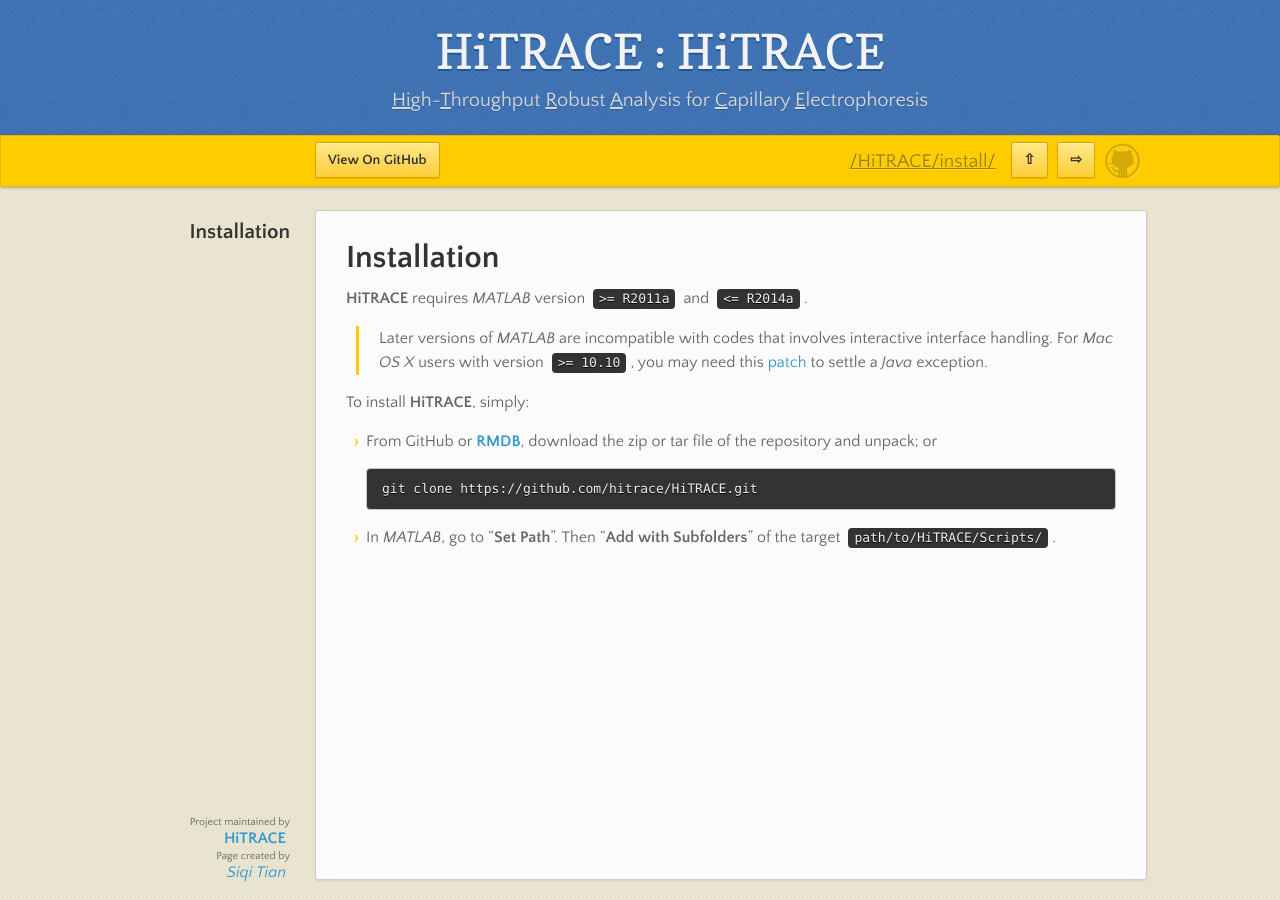
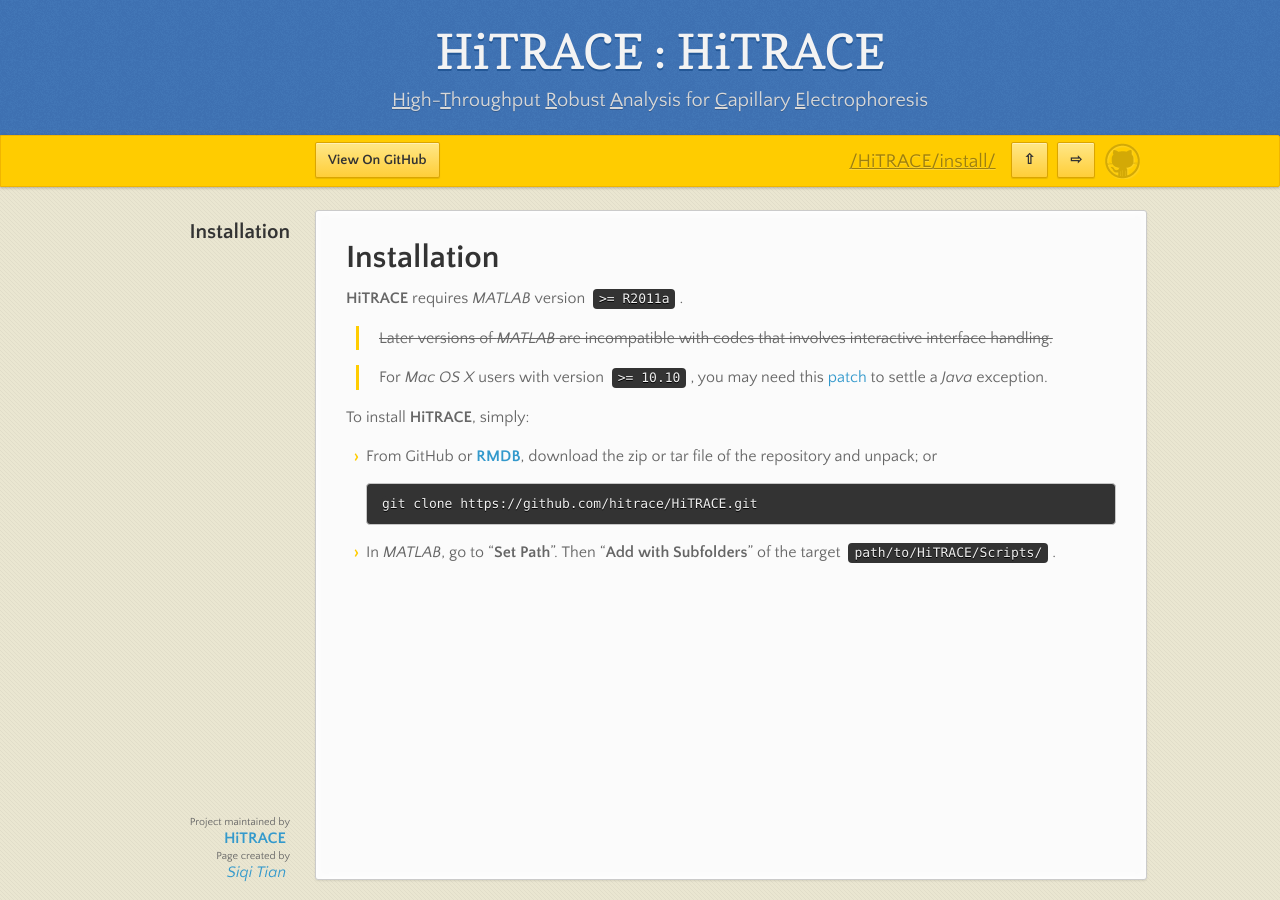
Before and after one commit to hitrace/hitrace.github.io, a Jekyll site: the page built from hitrace/install.md, in a window 1280 px wide and 900 px high. Built offline with Jekyll 4.4.1, drawn with Linux system fonts in a browser that asks for light colours.

Commit message:
update hitrace no longer <=R2014a

```diff
--- a/hitrace/install.md
+++ b/hitrace/install.md
@@ -6,9 +6,11 @@
 
 # Installation
 
-**HiTRACE** requires *MATLAB* version `>= R2011a` and `<= R2014a`.
+**HiTRACE** requires *MATLAB* version `>= R2011a`.
 
-> Later versions of *MATLAB* are incompatible with codes that involves interactive interface handling. For *Mac OS X* users with version `>= 10.10`, you may need this [patch](https://www.mathworks.com/support/bugreports/1098655) to settle a *Java* exception.
+> ~~Later versions of *MATLAB* are incompatible with codes that involves interactive interface handling.~~
+
+> For *Mac OS X* users with version `>= 10.10`, you may need this [patch](https://www.mathworks.com/support/bugreports/1098655) to settle a *Java* exception.
 
 To install **HiTRACE**, simply:
 
```
Also changed, not shown: hitrace/index.md (+1 -1 lines).
